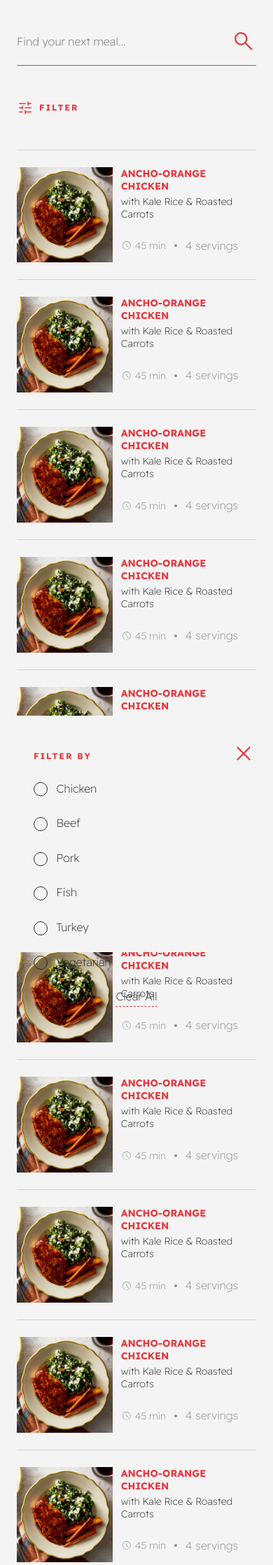
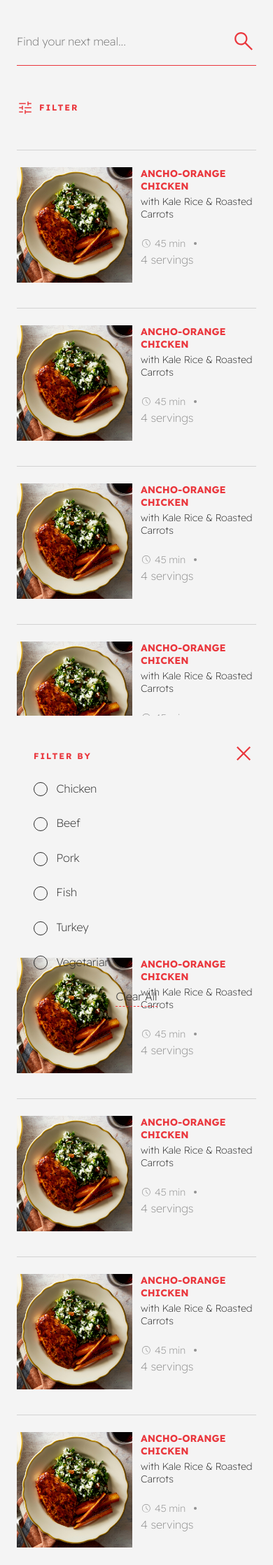
Before and after one commit to shannonjaya/idm232-sej84, a PHP site: page / in a window 390 px wide. Shown: the part 327-2564 px from the top of the page at 70% size. Run offline with PHP 8.4, Linux system fonts and the light colour scheme.

Commit message:
Fix image stretch bug

```diff
--- a/styles/styles.css
+++ b/styles/styles.css
@@ -160,8 +160,8 @@
 
 .recipe-card {
   all: unset;
-  display: flex;
-  flex-direction: column;
+  display: grid;
+  grid-template-rows: auto 1fr;
   cursor: pointer;
   width: 100%;
   font-family: var(--font-sans);
@@ -633,14 +633,15 @@
 
   .recipe-card {
     width: 100%;
-    flex-direction: row;
+    display: grid;
+    grid-template-columns: 1fr 1fr;
     border-top: 1px solid var(--light-gray);
     padding: var(--rhythm) 0;
     gap: var(--rhythm);
   }
 
   .recipe-image {
-    width: 40%;
+    width: 100%;
     height: fit-content;
     margin-bottom: 0;
   }
```
